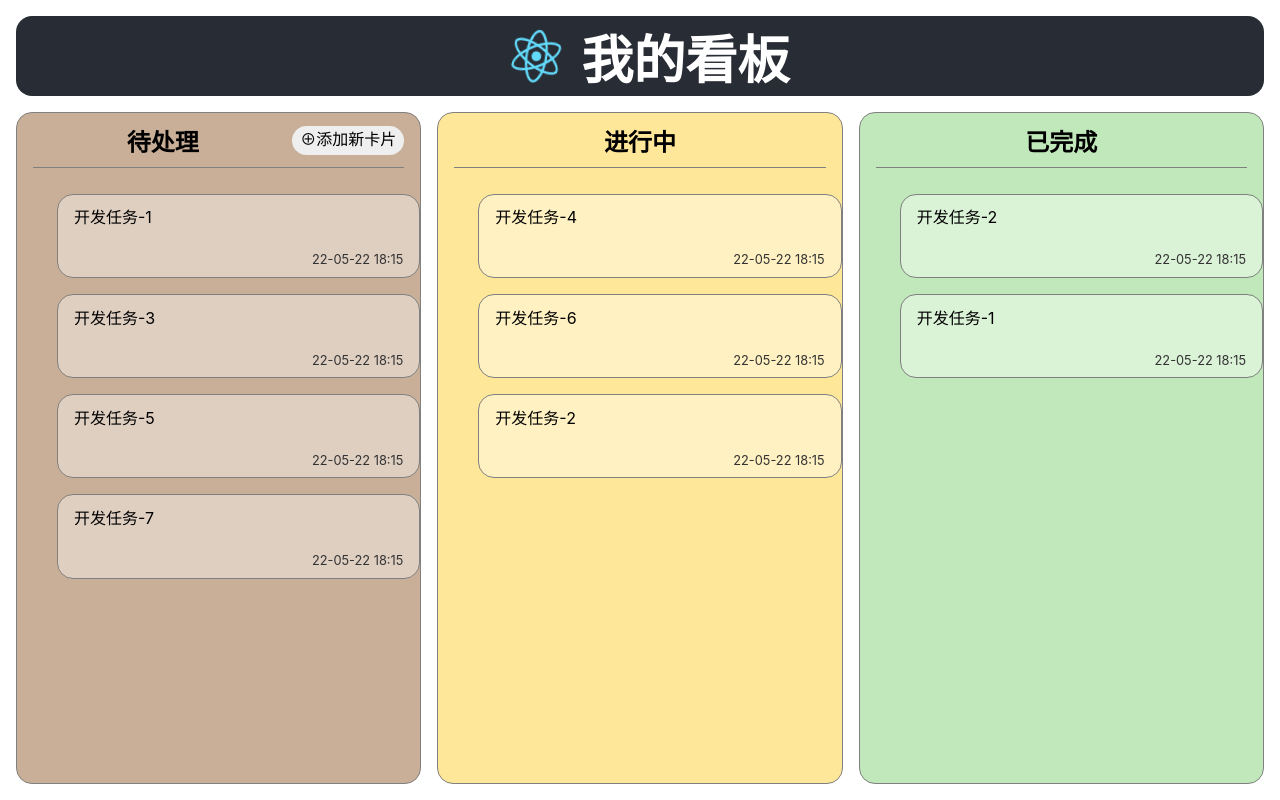
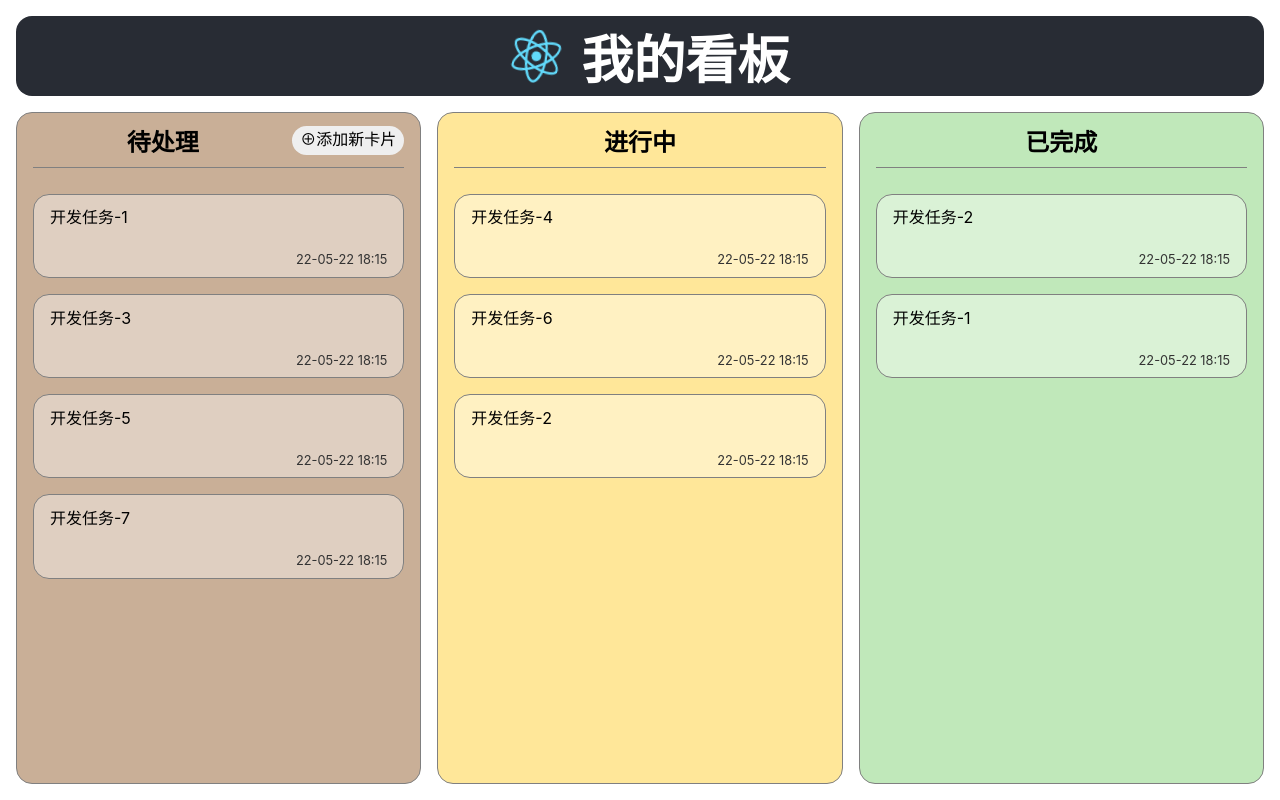
Before and after one commit to danishlyy/oh-my-kanban, a React (Create React App) app: page / in a window 1280 px wide. Built offline with nearby package versions, Linux system fonts and the light colour scheme.

Commit message:
optimize:嵌套选择器

```diff
--- a/src/App.css
+++ b/src/App.css
@@ -36,14 +36,6 @@
 }
 
 
-.kanban-column {
-  flex: 1 1;
-  display: flex;
-  flex-direction: column;
-  border: 1px solid gray;
-  border-radius: 1rem;
-}
-
 .kanban-column>h2 {
   margin: 0.6rem 1rem;
   padding-bottom: 0.6rem;
@@ -77,11 +69,6 @@
   background-color: #c0e8ba;
 }
 
-.kanban-colum>ul {
-  flex: 1;
-  flex-basis: 0;
-  overflow: auto;
-}
 
 .kanban-card {
   margin-bottom: 1rem;
--- a/src/App.js
+++ b/src/App.js
@@ -60,9 +60,39 @@ const KanbanBoard = ({ children }) => (
 );
 
 const KanbanColumn = ({ children, className, title }) => {
-  const combinedClassName = `kanban-column ${className}`;
   return (
-    <section className={combinedClassName}>
+    <section className={className} css={css`
+      flex: 1 1;
+      display: flex;
+      flex-direction: column;
+      border: 1px solid gray;
+      border-radius: 1rem;
+
+      & > h2 {
+        margin: 0.6rem 1rem;
+        padding-bottom: 0.6rem;
+        border-bottom: 1px solid gray;
+
+        & > button {
+          float: right;
+          margin-top: 0.2rem;
+          padding: 0.2rem 0.5rem;
+          border: 0;
+          border-radius: 1rem;
+          height: 1.8rem;
+          line-height: 1rem;
+          font-size: 1rem;
+        }
+      }
+
+      & > ul {
+        flex: 1;
+        flex-basis: 0;
+        margin: 1rem;
+        padding: 0;
+        overflow: auto;
+      }
+    `}>
       <h2>{title}</h2>
       <ul>{children}</ul>
     </section>
```
